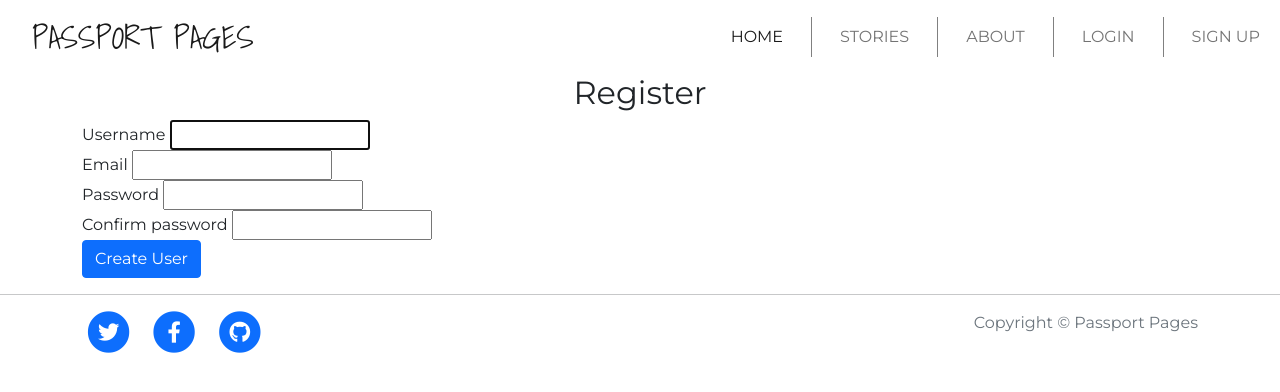
After one commit to AiGaA/passport-pages, a Django app: page /register/ in a window 1280 px wide. The commit adds this page. Shown: the top 392 px of the page. Run offline with Django 3.2, Linux system fonts and the light colour scheme.

Commit message:
Create user registration page

```diff
--- /dev/null
+++ b/blog/forms.py
@@ -0,0 +1,10 @@
+from django.forms import ModelForm
+from django.contrib.auth.forms import UserCreationForm
+from django.contrib.auth.models import User
+from django import forms
+
+
+class CreateUserForm(UserCreationForm):
+    class Meta:
+        model = User
+        fields = ['username', 'email', 'password1', 'password2']
--- a/blog/views.py
+++ b/blog/views.py
@@ -1,8 +1,28 @@
 from django.shortcuts import render
 from django.views import View
+from django.http import HttpResponse
+from django.contrib.auth.forms import UserCreationForm
+from .forms import CreateUserForm
 
 # Create your views here.
 
 
 def home(request):
     return render(request, 'blog/index.html')
+
+
+def registerPage(request):
+    form = CreateUserForm()
+
+    if request.method == 'POST':
+        form = CreateUserForm(request.POST)
+        if form.is_valid():
+            form.save()
+
+    context = {'form': form}
+    return render(request, 'blog/register.html', context)
+
+
+def loginPage(request):
+    context = {}
+    return render(request, 'blog/login.html', context)
--- a/passportpages/urls.py
+++ b/passportpages/urls.py
@@ -15,9 +15,11 @@ Including another URLconf
 """
 from django.contrib import admin
 from django.urls import path
-from blog.views import home
+from blog import views
 
 urlpatterns = [
     path('admin/', admin.site.urls),
-    path('', home, name='home'),
+    path('', views.home, name='home'),
+    path('register/', views.registerPage, name='register'),
+    path('login/', views.loginPage, name='login'),
 ]
--- a/static/css/style.css
+++ b/static/css/style.css
@@ -82,12 +82,15 @@ header.hero .subheading {
 }
 
 .jumbotron .container {
+    height: 380px;
     background: rgba(245, 235, 224, 0.8);
     color: #212529;
+    justify-content: center;
+    align-items: center;
 }
 
 .sign-up-text {
-    font-size: 1.6em;
+    font-size: 1.4em;
     font-weight: 500;
     padding: 4% 4% 2% 4%;
     margin: 0;
@@ -103,10 +106,19 @@ header.hero .subheading {
     header.hero .site-heading h1 {
         font-size: 3.8em;
     }
+
+    .sign-up-text {
+        font-size: 1.1em;
+    }
 }
 
 @media screen and (max-width: 540px) {
     header.hero .site-heading h1 {
         font-size: 2.6em;
     }
+
+    .jumbotron {
+        background: none;
+        background-color: #F5EBE0;
+    }
 }
--- a/templates/blog/base.html
+++ b/templates/blog/base.html
@@ -66,7 +66,7 @@
             </li>
 
             <li class="nav-item">
-              <a class="nav-link" href="#">Sign Up</a>
+              <a class="nav-link" href="{% url 'register' %}">Sign Up</a>
             </li>
           </ul>
         </div>
@@ -74,6 +74,7 @@
     </nav>
 
     <!-- Page Header -->
+    {% block header %}
     <header class="hero d-flex align-items-center justify-content-center">
       <div class="overlay"></div>
       <div class="container">
@@ -91,6 +92,7 @@
         </div>
       </div>
     </header>
+    {% endblock %}
 
     <!-- Main Content -->
     <main>{% block content %} {% endblock %}</main>
--- /dev/null
+++ b/templates/blog/login.html
@@ -0,0 +1 @@
+<h1>Login</h1>
--- /dev/null
+++ b/templates/blog/register.html
@@ -0,0 +1,42 @@
+{% extends 'blog/base.html' %}
+<!--This will hide the header content-->
+{% block header %}
+{% endblock %}
+
+{% block content %}
+<div class="container title-container">
+    <div class="row">
+        <div class="text-center">
+            <h2>Register</h2>
+        </div>
+    </div>
+</div>
+
+<div class="container">
+    <div class="row">
+        <div class="col-lg-12 col-md-10 mx-auto"></div>
+            <form method="POST" action="">
+            {% csrf_token %}
+            <div class="form-group">
+                <label for="username">Username</label>
+                {{form.username}}
+            </div>
+            <div class="form-group">
+                <label for="email">Email</label>
+                {{form.email}}
+            </div>
+            <div class="form-group">
+                <label for="password1">Password</label>
+                {{form.password1}}
+            </div>
+            <div class="form-group">
+                <label for="password2">Confirm password</label>
+                {{form.password2}}
+            </div>
+            <button type="submit" class="btn btn-primary">Create User</button>
+            </form>
+        </div>
+    </div>
+</div>
+
+{% endblock content %}
```
